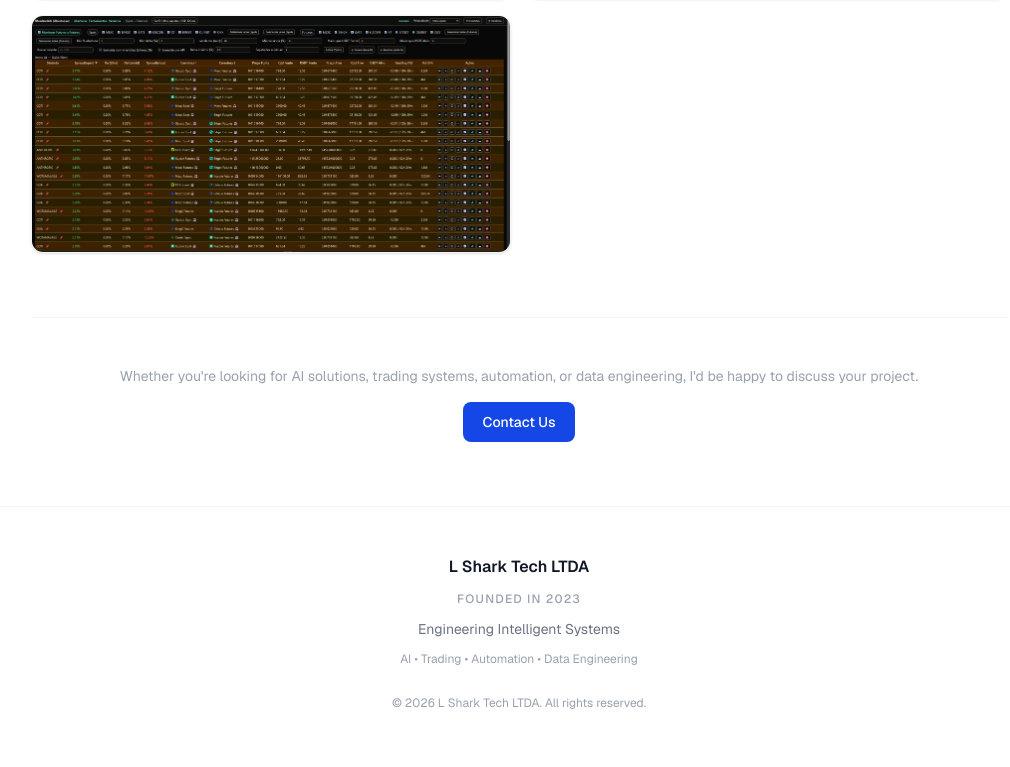
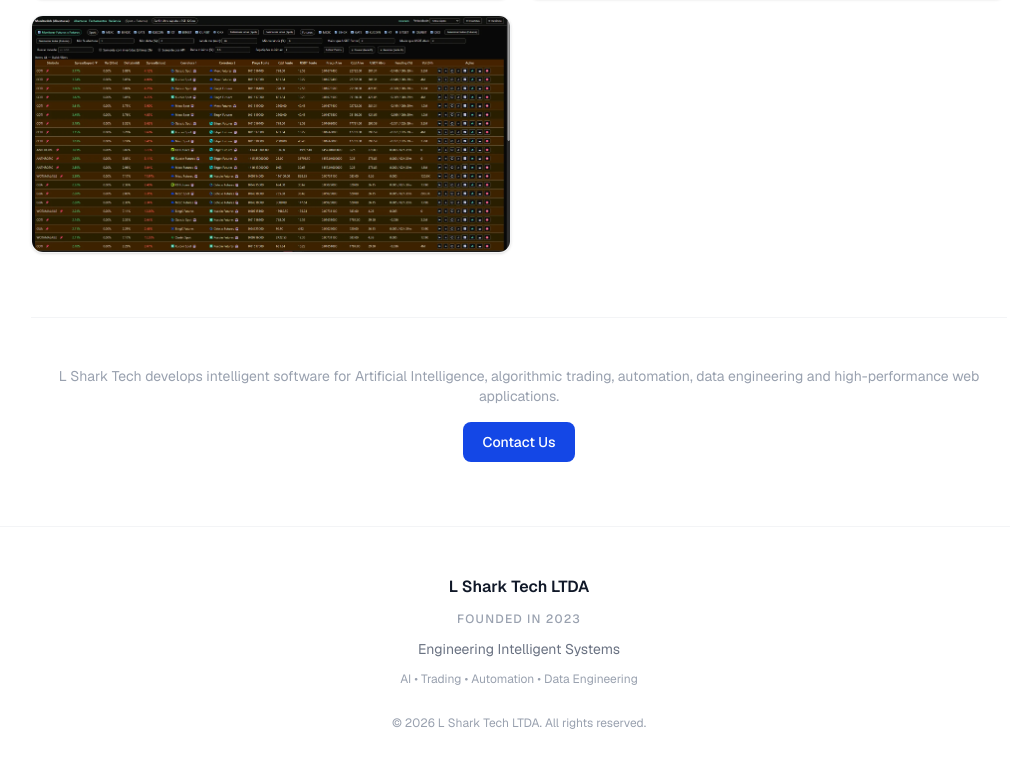
Before and after one commit to Sharkprojects/lsharktech-site, a Next.js app: page /projects/allcripto in a window 1280 px wide. Shown: the part 2371-3138 px from the top of the page, without its empty margins (121-1131 px from the left). Built offline with nearby package versions, Linux system fonts and the light colour scheme.

Commit message:
Refactor code structure for improved readability and maintainability

```diff
--- a/src/app/sitemap.ts
+++ b/src/app/sitemap.ts
@@ -1,4 +1,6 @@
 import type { MetadataRoute } from 'next';
+
+export const dynamic = 'force-static';
 
 export default function sitemap(): MetadataRoute.Sitemap {
   return [
--- a/src/i18n/en.ts
+++ b/src/i18n/en.ts
@@ -144,7 +144,7 @@ const en: Translation = {
   },
   contact: {
     title: "Let's build something great together.",
-    intro: "Whether you're looking for AI solutions, trading systems, automation, or data engineering, I'd be happy to discuss your project.",
+    intro: 'L Shark Tech develops intelligent software for Artificial Intelligence, algorithmic trading, automation, data engineering and high-performance web applications.',
     email: 'leandroshark.tech@gmail.com',
     emailLabel: 'Email',
     location: 'Brazil',
```
Also changed, not shown: src/app/opengraph-image.png (added).
